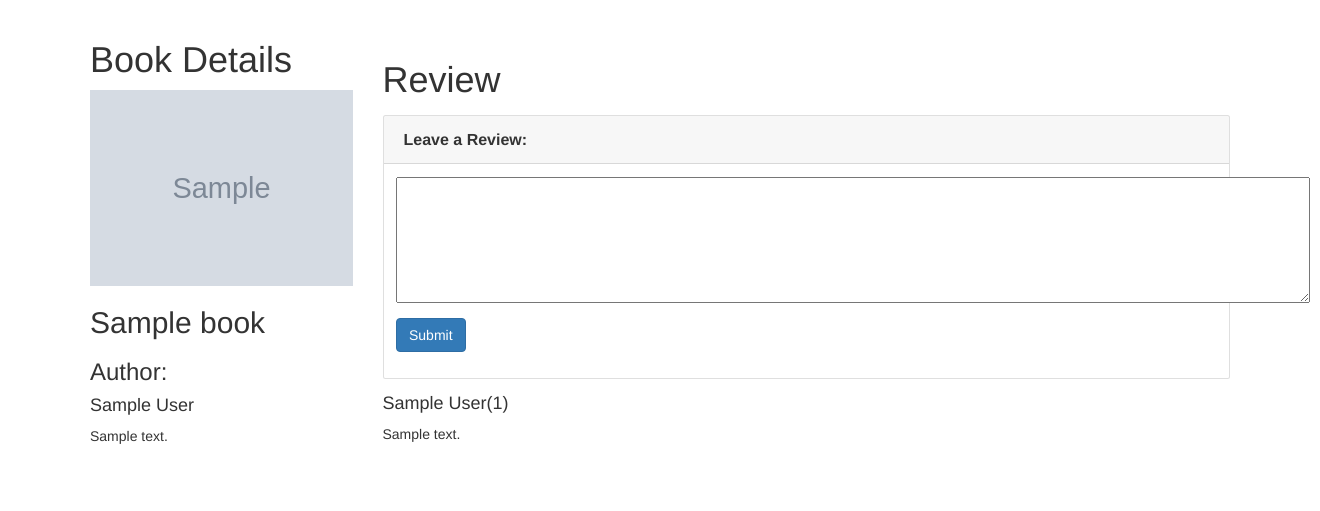
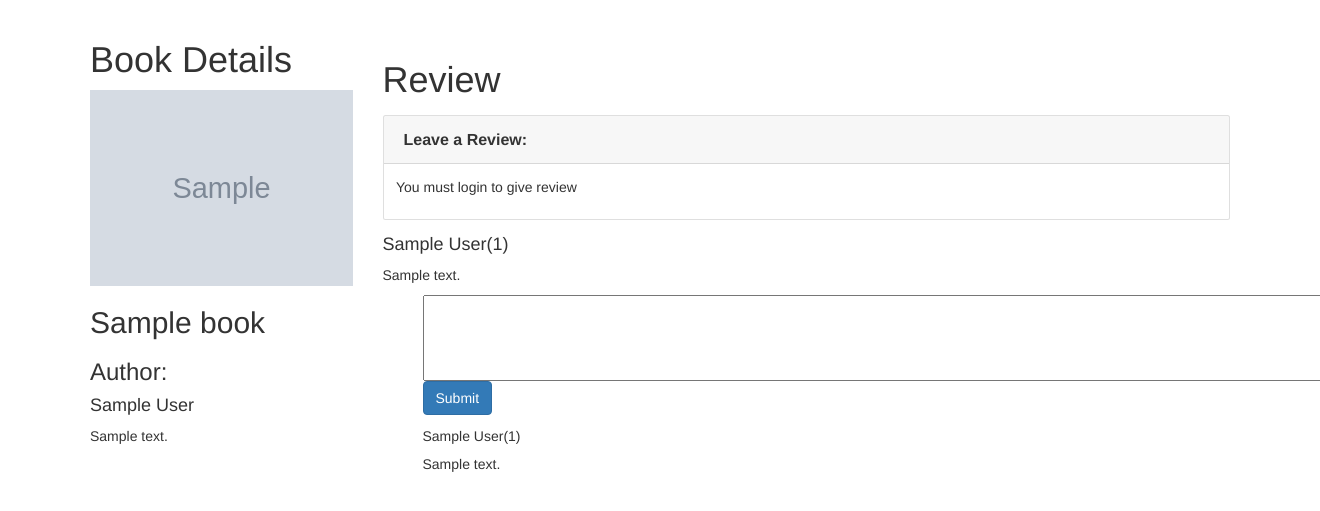
Before and after one commit to imran110219/Book_Review_App, a Django app: page /books/1/ in a window 1320 px wide; the page is wider, and only the part inside the window is pictured. Shown: the part 52-563 px from the top of that part. Run offline with Django 3.2, Linux system fonts and the light colour scheme; tables that the repository leaves empty hold one stand-in row (values such as "Sample post"); grey boxes marked "Sample" are stand-in pictures; some libraries are stand-ins or nearby versions.

Commit message:
1. Comment is Complete

```diff
--- a/Book/views.py
+++ b/Book/views.py
@@ -4,7 +4,9 @@ from django.contrib.contenttypes.models import ContentType
 
 from Book.models import Book
 from Review.models import Review
+from Comment.models import Comment
 from Review.forms import ReviewForm
+from Comment.forms import CommentForm
 
 
 # Create your views here.
@@ -32,25 +34,35 @@ def book_list(request):
 def book_detail(request, id=None):
   book = get_object_or_404(Book, id=id)
   reviews = Review.objects.filter(book=book)
+  comments = Comment.objects.all() #filter(review=reviews)
 
-  if request.method == 'POST':
+  review_form = ReviewForm()
+  comment_form = CommentForm()
+  if request.method == 'POST' and request.user.is_authenticated:
     review_form = ReviewForm(data=request.POST)
+    comment_form = CommentForm(data=request.POST)
     if review_form.is_valid():
       new_review = review_form.save(commit=False)
       new_review.book = book
       new_review.user = request.user
       new_review.save()
 
+    else:
+      new_comment = comment_form.save(commit=False)
+      # new_comment.review = Review.objects.filter(id=request.POST.review)
+      new_comment.user = request.user
+      new_comment.save()
+
+
     return HttpResponseRedirect('/books/' + str(book.id))
-
-  else:
-    review_form = ReviewForm()
 
   context = {
     'user': request.user,
     'book': book,
     'reviews': reviews,
-    'review_form': review_form
+    'review_form': review_form,
+    'comments': comments,
+    'comment_form': comment_form,
   }
 
   return render(request, 'book_details.html', context)
--- /dev/null
+++ b/Comment/forms.py
@@ -0,0 +1,11 @@
+from django import forms
+
+from .models import Comment
+
+class CommentForm(forms.ModelForm):
+  class Meta:
+    model = Comment
+    widgets = {
+      'comments': forms.Textarea(attrs={'rows':4, 'cols':110}),
+    }
+    fields = ('comments', 'review', )
--- a/Comment/models.py
+++ b/Comment/models.py
@@ -11,3 +11,6 @@ class Comment(models.Model):
 
   def __str__(self):
     return self.comments
+
+  def review_comment(self):  # replies
+    return Comment.objects.filter(review=self)
--- a/static/css/custom.css
+++ b/static/css/custom.css
@@ -42,3 +42,8 @@
 .mt-0 {
     margin-top: 0!important;
 }
+
+div.comments {
+    position: relative;
+    left: 40px;
+}
--- a/templates/book_details.html
+++ b/templates/book_details.html
@@ -17,24 +17,22 @@
   <div class="col-lg-9">
     <h1>Review</h1>
 
-    {% if new_review %}
-      <h2>Your review has been added.</h2>
-    {% else %}
-      <!-- Comments Form -->
-      <div class="card my-4">
-        <h5 class="card-header">Leave a Review:</h5>
-        <div class="card-body">
+
+    <div class="card my-4">
+      <h5 class="card-header">Leave a Review:</h5>
+      <div class="card-body">
+        {% if request.user.is_authenticated %}
           <form action="." method="post">
-            <div class="form-group">
-              {{ review_form.review_description }}
-              {% csrf_token %}
-            </div>
+            {% csrf_token %}
+            {{ review_form.review_description }}
             <button type="submit" class="btn btn-primary">Submit</button>
           </form>
-        </div>
+        {% else %}
+          <p>You must login to give review</p>
+        {% endif %}
+
       </div>
-    {% endif %}
-
+    </div>
 
     {% for review in reviews %}
       <div class="review">
@@ -46,6 +44,28 @@
           {% endif %}
         </p>
         {{ review.review_description|linebreaks }}
+        <div class="comments">
+          <form action="." method="post">
+            {% csrf_token %}
+            <input type="hidden" name="review" value={{ review.id }} >
+            {{ comment_form.comments }}
+            <button type="submit" class="btn btn-primary">Submit</button>
+          </form>
+        </div>
+        {% for comment in comments %}
+          {% if comment.review == review %}
+            <div class="comments">
+              <p class="info">
+                {% if  comment.user.first_name and comment.user.last_name %}
+                  <h5>{{ comment.user.first_name }} {{ comment.user.last_name }}({{ forloop.counter }})</h5>
+                {% else %}
+                  <h5>{{ comment.user }}({{ forloop.counter }})</h5>
+                {% endif %}
+              </p>
+              {{ comment.comments|linebreaks }}
+            </div>
+          {% endif %}
+        {% endfor %}
       </div>
 
 
```
